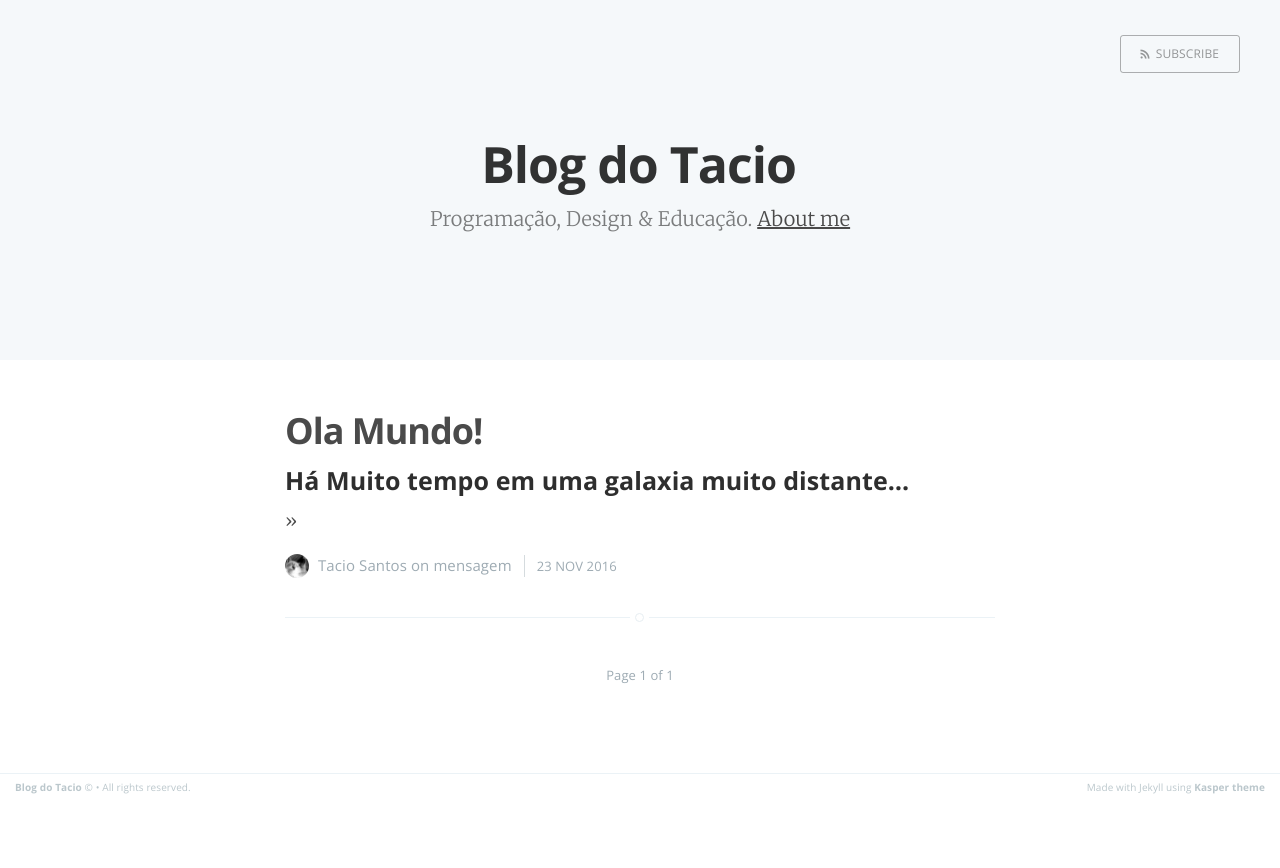
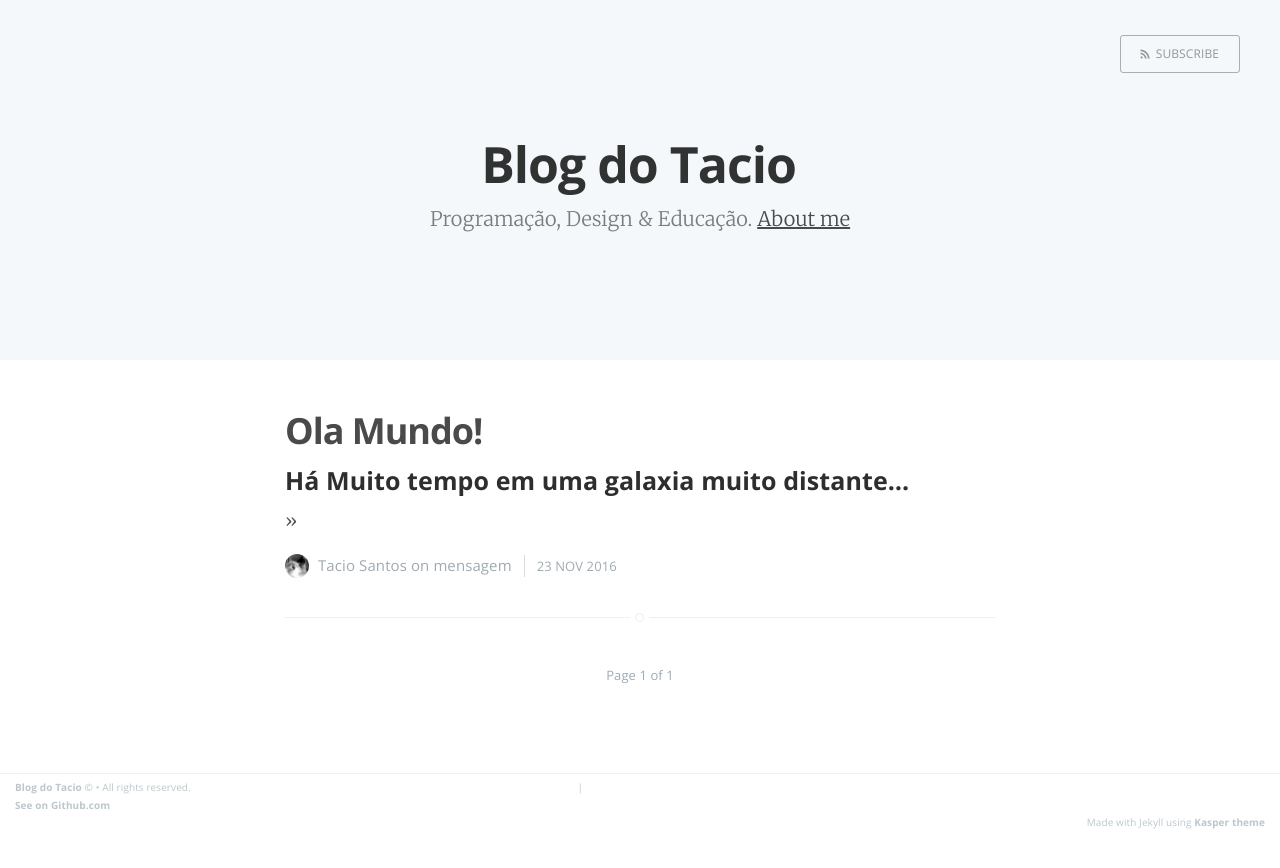
Before and after one commit to taciosantosblog/taciosantosblog.github.io, a Jekyll site: the page built from index.html, in a window 1280 px wide. Shown: the top 868 px of the page. Built offline with Jekyll 4.4.1, drawn with Linux system fonts in a browser that asks for light colours; the list of posts is cut into pages by our own code.

Commit message:
link github do blog

```diff
--- a/_layouts/default.html
+++ b/_layouts/default.html
@@ -24,6 +24,9 @@
       <section class="copyright">
         <a href="{{ site.baseurl }}">{{ site.name }}</a> &copy;
               {{date format="YYYY"}} &bull; All rights reserved.
+      </section>  |
+      <section class="">
+        <a href="https://github.com/taciosantosblog/taciosantosblog.github.io">See on Github.com</a>
       </section>
       <section class="poweredby">Made with Jekyll using
         <a href="http://github.com/rosario/kasper">Kasper theme</a>
```
